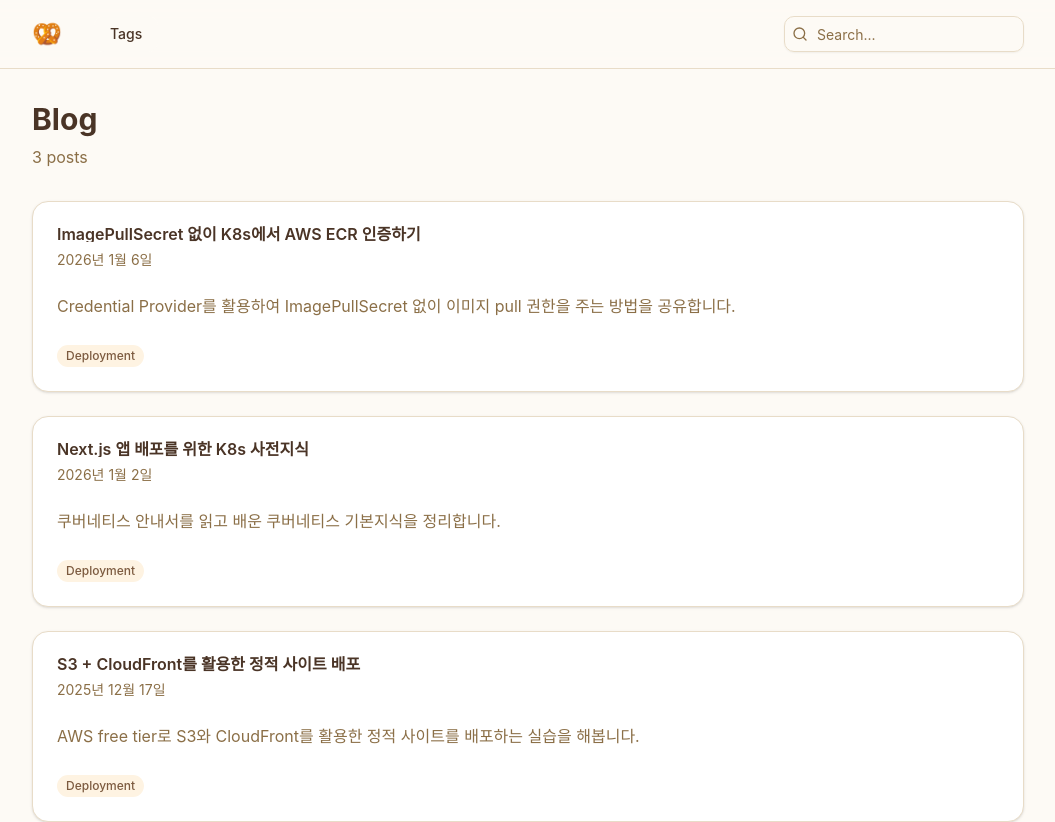
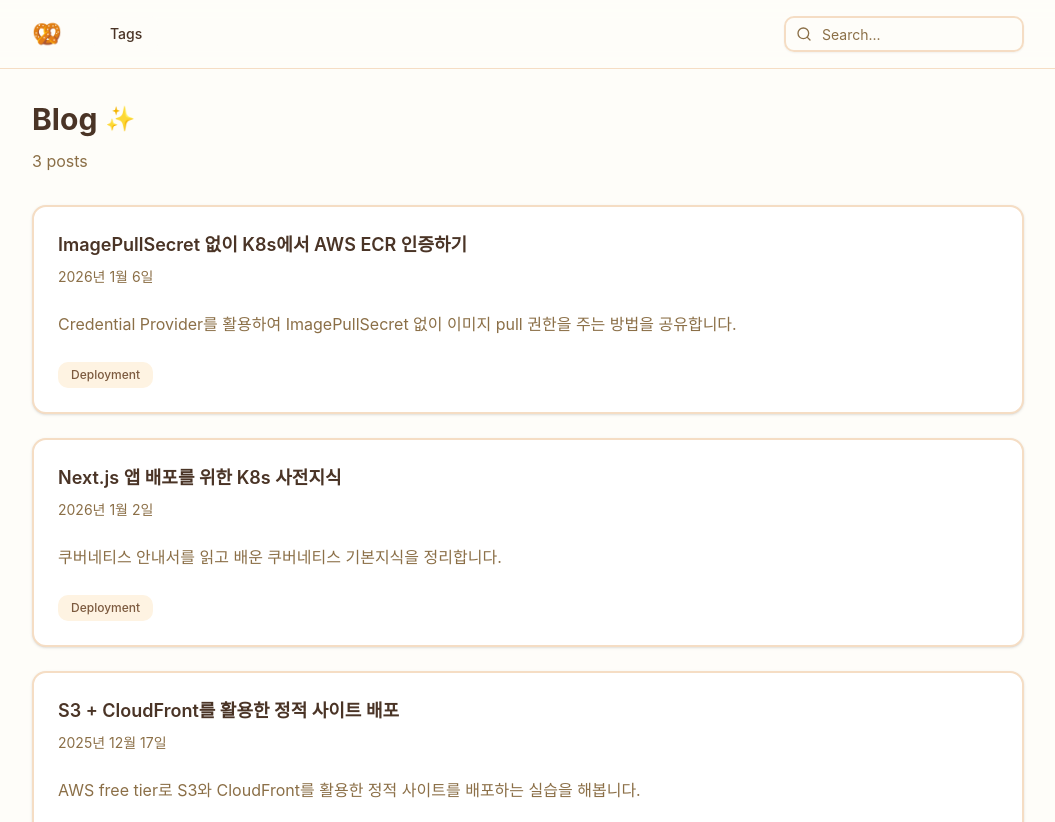
Before and after one commit to ckhe1215/ckhe1215.github.io, a Next.js app: page / in a window 1280 px wide. Shown: the top 822 px of the page, without its empty margins (112-1167 px from the left). Built offline with nearby package versions, Linux system fonts and the light colour scheme; a web font is replaced by a local one.

Commit message:
feat: 디자인 수정 3차

```diff
--- a/app/[slug]/page.tsx
+++ b/app/[slug]/page.tsx
@@ -82,10 +82,10 @@
         </Button>
       </Link>
 
-      <article>
+      <article className="bg-card rounded-xl p-8 border-2">
         <header className="mb-8">
-          <h1 className="text-4xl font-bold mb-4">{post.frontmatter.title}</h1>
-          <time className="text-muted-foreground">
+          <h1 className="text-4xl font-bold mb-4 leading-snug">{post.frontmatter.title}</h1>
+          <time className="text-muted-foreground text-sm">
             {new Date(post.frontmatter.date).toLocaleDateString("en-US", {
               year: "numeric",
               month: "long",
@@ -106,8 +106,11 @@
 
       <Separator className="my-8" />
 
-      <section className="mt-8">
-        <h2 className="text-2xl font-bold mb-6">Comments</h2>
+      <section className="mt-8 bg-card rounded-xl p-8 border-2">
+        <h2 className="text-2xl font-bold mb-6 flex items-center gap-2">
+          <span>Comments</span>
+          <span className="text-xl">💬</span>
+        </h2>
         <Comments />
       </section>
     </div>
--- a/app/globals.css
+++ b/app/globals.css
@@ -42,9 +42,9 @@
 }
 
 :root {
-  --radius: 0.75rem;
+  --radius: 0.625rem;
   /* Warm pretzel theme - Light mode */
-  --background: #fdfaf5;
+  --background: #fefdf9;
   --foreground: #4a3426;
   --card: #ffffff;
   --card-foreground: #4a3426;
@@ -59,8 +59,8 @@
   --accent: #fbbf24;
   --accent-foreground: #4a3426;
   --destructive: #dc2626;
-  --border: #e8dcc8;
-  --input: #e8dcc8;
+  --border: #f5ddc4;
+  --input: #f5ddc4;
   --ring: #f59e0b;
   --chart-1: #f59e0b;
   --chart-2: #fbbf24;
--- a/app/page.tsx
+++ b/app/page.tsx
@@ -7,7 +7,10 @@
   return (
     <div className="container mx-auto px-4 py-8 max-w-5xl">
       <div className="mb-8">
-        <h1 className="text-3xl font-bold mb-2">Blog</h1>
+        <h1 className="text-3xl font-bold mb-3 flex items-center gap-2">
+          <span>Blog</span>
+          <span className="text-2xl">✨</span>
+        </h1>
         <p className="text-muted-foreground">
           {posts.length} {posts.length === 1 ? "post" : "posts"}
         </p>
--- a/app/tags/page.tsx
+++ b/app/tags/page.tsx
@@ -14,7 +14,10 @@
   return (
     <div className="container mx-auto px-4 py-8 max-w-5xl">
       <div className="mb-8">
-        <h1 className="text-3xl font-bold mb-2">Tags</h1>
+        <h1 className="text-3xl font-bold mb-3 flex items-center gap-2">
+          <span>Tags</span>
+          <span className="text-2xl">🏷️</span>
+        </h1>
         <p className="text-muted-foreground">
           {tags.length} {tags.length === 1 ? "tag" : "tags"}
         </p>
@@ -27,7 +30,7 @@
             <Link key={tag} href={`/tags/${tag}`}>
               <Badge
                 variant="secondary"
-                className="text-base px-4 py-2 hover:bg-primary hover:text-primary-foreground transition-colors"
+                className="text-base px-5 py-2.5 hover:bg-primary hover:text-primary-foreground transition-all duration-200 rounded-lg hover:scale-105"
               >
                 {tag} ({count})
               </Badge>
--- a/components/Header.tsx
+++ b/components/Header.tsx
@@ -12,10 +12,10 @@
 
 export function Header() {
   return (
-    <header className="border-b sticky top-0 z-50 bg-background/95 backdrop-blur supports-[backdrop-filter]:bg-background/60">
+    <header className="border-b-1 sticky top-0 z-50 bg-background/95 backdrop-blur supports-[backdrop-filter]:bg-background/60">
       <div className="container mx-auto px-4 py-4 flex items-center justify-between max-w-5xl">
         <div className="flex items-center gap-8">
-          <Link href="/" className="text-2xl hover:scale-110 transition-transform">
+          <Link href="/" className="text-2xl hover:scale-110 transition-transform duration-200">
             🥨
           </Link>
           <NavigationMenu>
--- a/components/PostCard.tsx
+++ b/components/PostCard.tsx
@@ -1,17 +1,17 @@
 "use client";
 
+import {
+  Card,
+  CardContent,
+  CardDescription,
+  CardFooter,
+  CardHeader,
+  CardTitle,
+} from "@/components/ui/card";
+import type { Post } from "@/types/post";
 import Link from "next/link";
 import { useRouter } from "next/navigation";
-import {
-  Card,
-  CardHeader,
-  CardTitle,
-  CardDescription,
-  CardContent,
-  CardFooter,
-} from "@/components/ui/card";
 import { TagBadge } from "./TagBadge";
-import type { Post } from "@/types/post";
 
 interface PostCardProps {
   post: Post;
@@ -28,12 +28,12 @@
 
   return (
     <Link href={`/${post.slug}`}>
-      <Card className="hover:shadow-lg hover:border-primary/50 transition-all cursor-pointer">
+      <Card className="hover:shadow-lg hover:border-primary/40 hover:-translate-y-0.5 transition-all duration-200 cursor-pointer border-2">
         <CardHeader>
-          <CardTitle className="hover:text-primary transition-colors line-clamp-2">
+          <CardTitle className="hover:text-primary transition-colors line-clamp-2 text-lg">
             {post.frontmatter.title}
           </CardTitle>
-          <CardDescription>
+          <CardDescription className="text-sm">
             {new Date(post.frontmatter.date).toLocaleDateString("ko-KR", {
               year: "numeric",
               month: "long",
@@ -42,7 +42,7 @@
           </CardDescription>
         </CardHeader>
         <CardContent>
-          <p className="text-muted-foreground line-clamp-2">
+          <p className="text-muted-foreground line-clamp-2 leading-relaxed">
             {post.frontmatter.description}
           </p>
         </CardContent>
--- a/components/SearchBox.tsx
+++ b/components/SearchBox.tsx
@@ -18,13 +18,13 @@
 
   return (
     <form onSubmit={handleSubmit} className="relative">
-      <Search className="absolute left-2 top-1/2 h-4 w-4 -translate-y-1/2 text-muted-foreground" />
+      <Search className="absolute left-3 top-1/2 h-4 w-4 -translate-y-1/2 text-muted-foreground" />
       <Input
         type="search"
         placeholder="Search..."
         value={query}
         onChange={(e) => setQuery(e.target.value)}
-        className="pl-8 w-40 md:w-60"
+        className="pl-9 w-40 md:w-60"
       />
     </form>
   );
--- a/components/TagBadge.tsx
+++ b/components/TagBadge.tsx
@@ -10,7 +10,7 @@
   const badge = (
     <Badge
       variant="secondary"
-      className="hover:bg-primary hover:text-primary-foreground transition-colors cursor-pointer"
+      className="hover:bg-primary hover:text-primary-foreground transition-all duration-200 cursor-pointer rounded-lg px-3 py-1 text-xs font-medium"
     >
       {tag}
     </Badge>
--- a/components/ui/button.tsx
+++ b/components/ui/button.tsx
@@ -5,7 +5,7 @@
 import { cn } from "@/lib/utils"
 
 const buttonVariants = cva(
-  "inline-flex items-center justify-center gap-2 whitespace-nowrap rounded-md text-sm font-medium transition-all disabled:pointer-events-none disabled:opacity-50 [&_svg]:pointer-events-none [&_svg:not([class*='size-'])]:size-4 shrink-0 [&_svg]:shrink-0 outline-none focus-visible:border-ring focus-visible:ring-ring/50 focus-visible:ring-[3px] aria-invalid:ring-destructive/20 dark:aria-invalid:ring-destructive/40 aria-invalid:border-destructive",
+  "inline-flex items-center justify-center gap-2 whitespace-nowrap rounded-lg text-sm font-medium transition-all disabled:pointer-events-none disabled:opacity-50 [&_svg]:pointer-events-none [&_svg:not([class*='size-'])]:size-4 shrink-0 [&_svg]:shrink-0 outline-none focus-visible:border-ring focus-visible:ring-ring/50 focus-visible:ring-[3px] aria-invalid:ring-destructive/20 dark:aria-invalid:ring-destructive/40 aria-invalid:border-destructive",
   {
     variants: {
       variant: {
--- a/components/ui/card.tsx
+++ b/components/ui/card.tsx
@@ -82,11 +82,5 @@
 }
 
 export {
-  Card,
-  CardHeader,
-  CardFooter,
-  CardTitle,
-  CardAction,
-  CardDescription,
-  CardContent,
+  Card, CardAction, CardContent, CardDescription, CardFooter, CardHeader, CardTitle
 }
--- a/components/ui/input.tsx
+++ b/components/ui/input.tsx
@@ -8,7 +8,7 @@
       type={type}
       data-slot="input"
       className={cn(
-        "file:text-foreground placeholder:text-muted-foreground selection:bg-primary selection:text-primary-foreground dark:bg-input/30 border-input h-9 w-full min-w-0 rounded-md border bg-transparent px-3 py-1 text-base shadow-xs transition-[color,box-shadow] outline-none file:inline-flex file:h-7 file:border-0 file:bg-transparent file:text-sm file:font-medium disabled:pointer-events-none disabled:cursor-not-allowed disabled:opacity-50 md:text-sm",
+        "file:text-foreground placeholder:text-muted-foreground selection:bg-primary selection:text-primary-foreground dark:bg-input/30 border-input h-9 w-full min-w-0 rounded-lg border-2 bg-transparent px-3 py-1 text-base shadow-xs transition-[color,box-shadow] outline-none file:inline-flex file:h-7 file:border-0 file:bg-transparent file:text-sm file:font-medium disabled:pointer-events-none disabled:cursor-not-allowed disabled:opacity-50 md:text-sm",
         "focus-visible:border-ring focus-visible:ring-ring/50 focus-visible:ring-[3px]",
         "aria-invalid:ring-destructive/20 dark:aria-invalid:ring-destructive/40 aria-invalid:border-destructive",
         className
```
